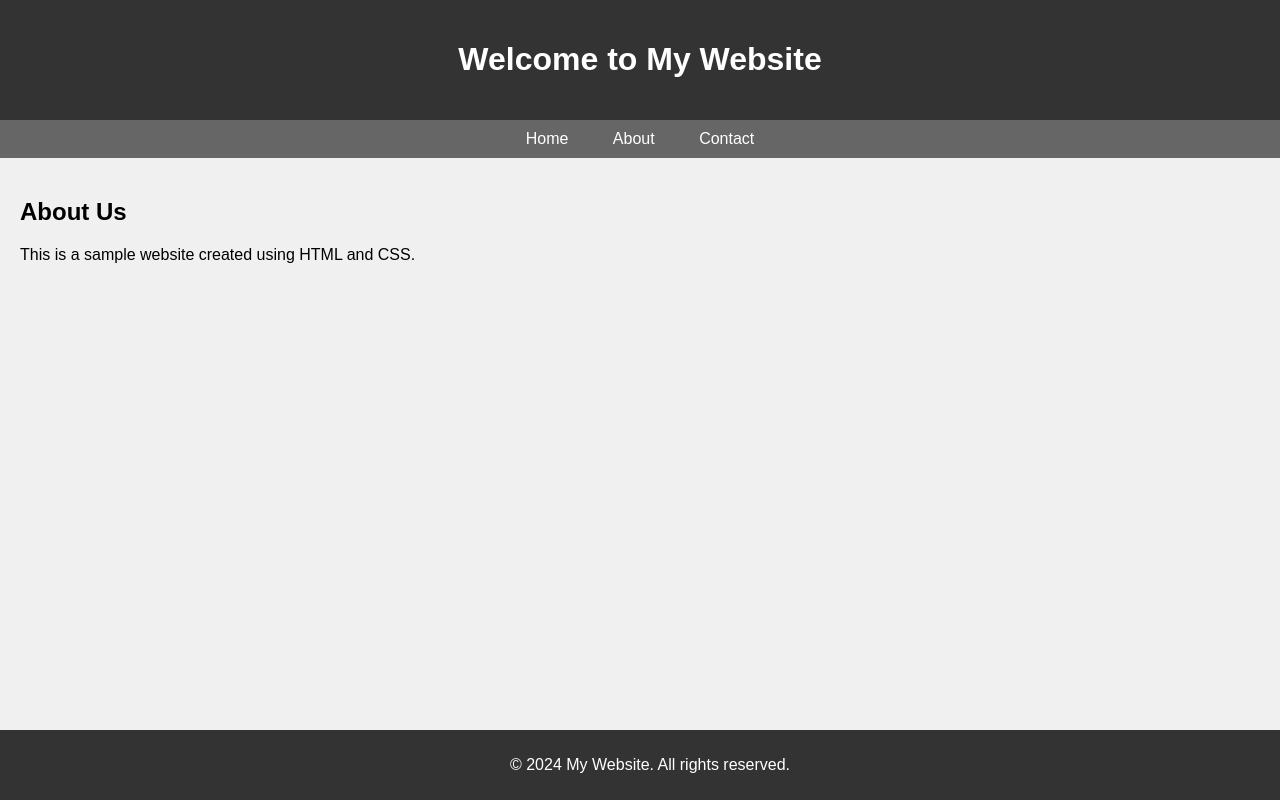
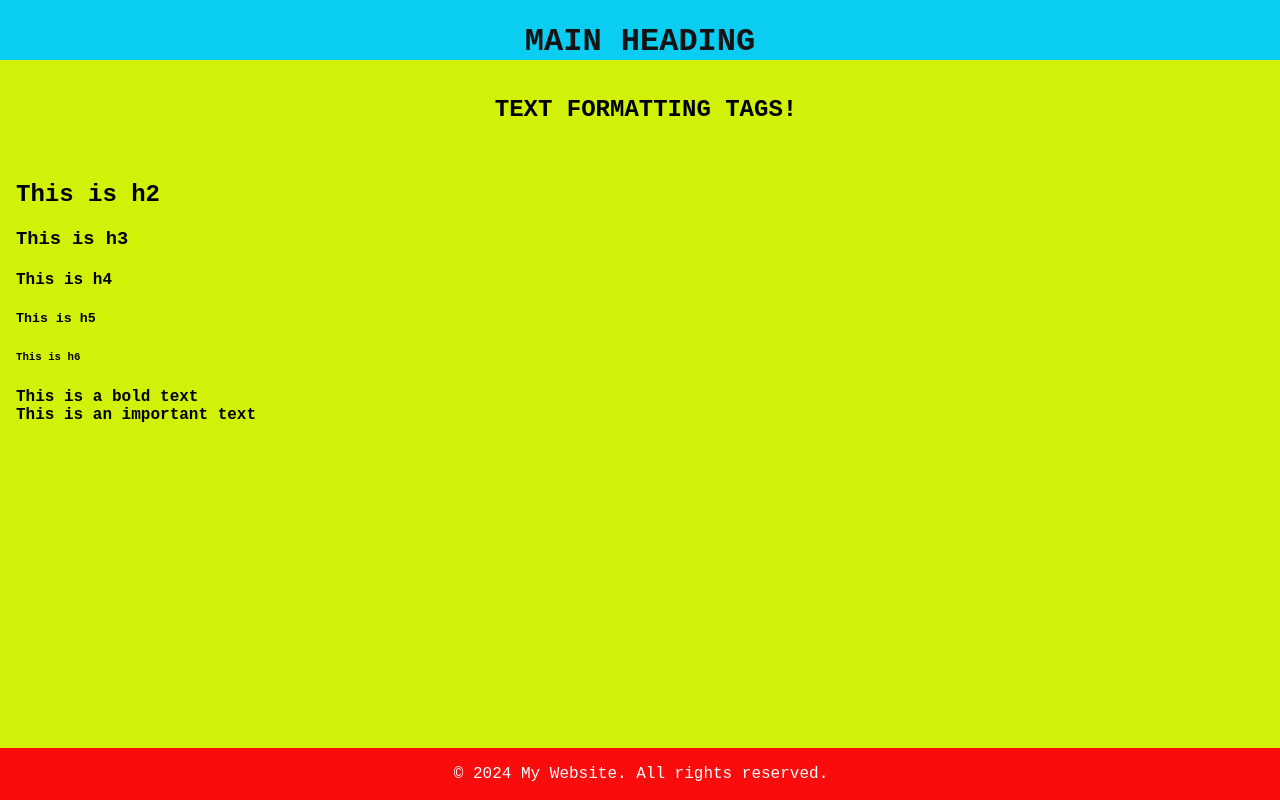
Before and after one commit to eiyuhn/activity_2-29-24, a plain HTML site: page index.html in a window 1280 px wide. Drawn offline with Linux system fonts and the light colour scheme.

Commit message:
Please enter the commit message for your changes. Lines starting

```diff
--- a/index.html
+++ b/index.html
@@ -3,63 +3,73 @@
 <head>
     <meta charset="UTF-8">
     <meta name="viewport" content="width=device-width, initial-scale=1.0">
-    <title>My Website</title>
+    <title>RAMAS_MY WEBSITE</title>
     <style>
         body {
-            font-family: Arial, sans-serif;
+            font-family: 'Courier New', Courier, monospace;
             margin: 0;
             padding: 0;
             background-color: #f0f0f0;
         }
         header {
-            background-color: #333;
-            color: #fff;
-            padding: 20px;
+            background-color: #09cef1;
+            color: #131313;
+            padding: 2px;
             text-align: center;
         }
-        nav {
-            background-color: #666;
-            padding: 10px;
-            text-align: center;
-        }
-        nav a {
-            color: #fff;
-            text-decoration: none;
-            padding: 10px 20px;
-        }
-        nav a:hover {
-            background-color: #999;
-        }
-        section {
-            padding: 20px;
-        }
         footer {
-            background-color: #333;
+            background-color: #fb0c0c;
             color: #fff;
             text-align: center;
-            padding: 10px;
+            padding: 1px;
             position: fixed;
             bottom: 0;
             width: 100%;
+
         }
+        section {
+            background-color: #d2f109;
+            font-family: 'Courier New', Courier, monospace;
+            position:fixed;
+            top: 60px;
+            margin-left: 0;
+            overflow-y: auto;
+            padding: 16px;
+            height: calc(100% - 120px);
+            text-align: left;
+            width: calc(100% - 20px);
+        }
+        section h1{
+            text-align: center;
+            margin-left: auto;
+            margin-right: auto;
+            padding: 0;
+            font-family: 'Courier New', Courier, monospace;
+        }
+
+
     </style>
 </head>
 <body>
-
+<!-- DOCUMENT FORMAT-->
 <header>
-    <h1>Welcome to My Website</h1>
+    <h1>MAIN HEADING</h1>
 </header>
 
-<nav>
-    <a href="#">Home</a>
-    <a href="#">About</a>
-    <a href="#">Contact</a>
-</nav>
+<!-- TEXT FORMATTING-->
+<section >
+    <h1>TEXT FORMATTING TAGS!</h1>
+<br>
+    <h2>This is h2</h2>
+    <h3>This is h3</h3>
+    <h4>This is h4</h4>
+    <h5>This is h5</h5>
+    <h6>This is h6</h6>
+    <b>This is a bold text</b>
+    <br> <strong>This is an important text</strong>
+</section>
 
-<section>
-    <h2>About Us</h2>
-    <p>This is a sample website created using HTML and CSS.</p>
-</section>
+
 
 <footer>
     <p>&copy; 2024 My Website. All rights reserved.</p>
```
